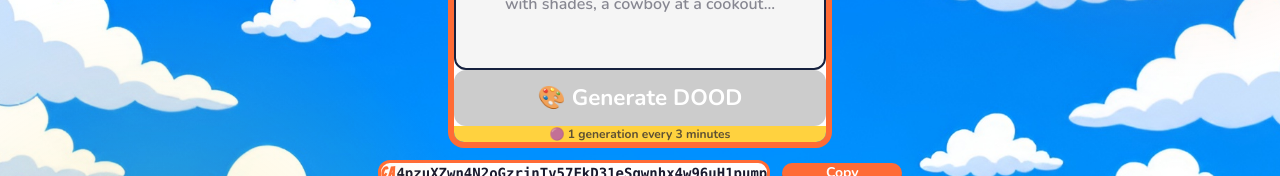
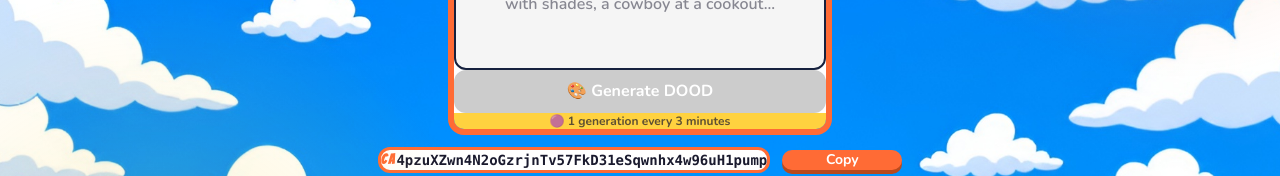
Before and after one commit to pasekaalex/dood-next, a Next.js app: page / in a window 1280 px wide. Shown: the part 318-494 px from the top of the page. Built offline with nearby package versions, Linux system fonts and the light colour scheme; no server answers.

Commit message:
button smaller, more padding inside box

```diff
--- a/app/components/PFPSection.tsx
+++ b/app/components/PFPSection.tsx
@@ -80,7 +80,7 @@ export default function PFPSection() {
 
         <div className="rounded-2xl overflow-hidden w-full" style={{border: '6px solid var(--primary)'}}>
 
-          <div className="p-6 md:p-8 space-y-3 flex flex-col items-center" style={{background: 'white'}}>
+          <div className="p-6 md:p-6 space-y-3 flex flex-col items-center" style={{background: 'white'}}>
             <textarea
               value={prompt}
               onChange={e => setPrompt(e.target.value)}
@@ -91,7 +91,7 @@ export default function PFPSection() {
               onKeyDown={e => { if (e.key === 'Enter' && !e.shiftKey && canGenerate) { e.preventDefault(); handleGenerate(); } }}
             />
 
-            <div className="flex gap-2 w-full max-w-sm mx-auto py-1">
+            <div className="flex gap-2 w-full max-w-sm mx-auto py-3">
               <button
                 onClick={handleGenerate}
                 disabled={!canGenerate}
@@ -99,9 +99,9 @@ export default function PFPSection() {
                 style={{
                   background: canGenerate ? 'var(--primary)' : '#ccc',
                   color: 'white',
-                  fontSize: '1.4rem',
-                  padding: '12px 20px',
-                  boxShadow: canGenerate ? '0 5px 0 #b84a1e' : 'none',
+                  fontSize: '1rem',
+                  padding: '10px 16px',
+                  boxShadow: canGenerate ? '0 4px 0 #b84a1e' : 'none',
                   opacity: state === 'loading' ? 0.7 : 1,
                 }}>
                 {state === 'loading' ? '⏳ Generating...' : '🎨 Generate DOOD'}
```
